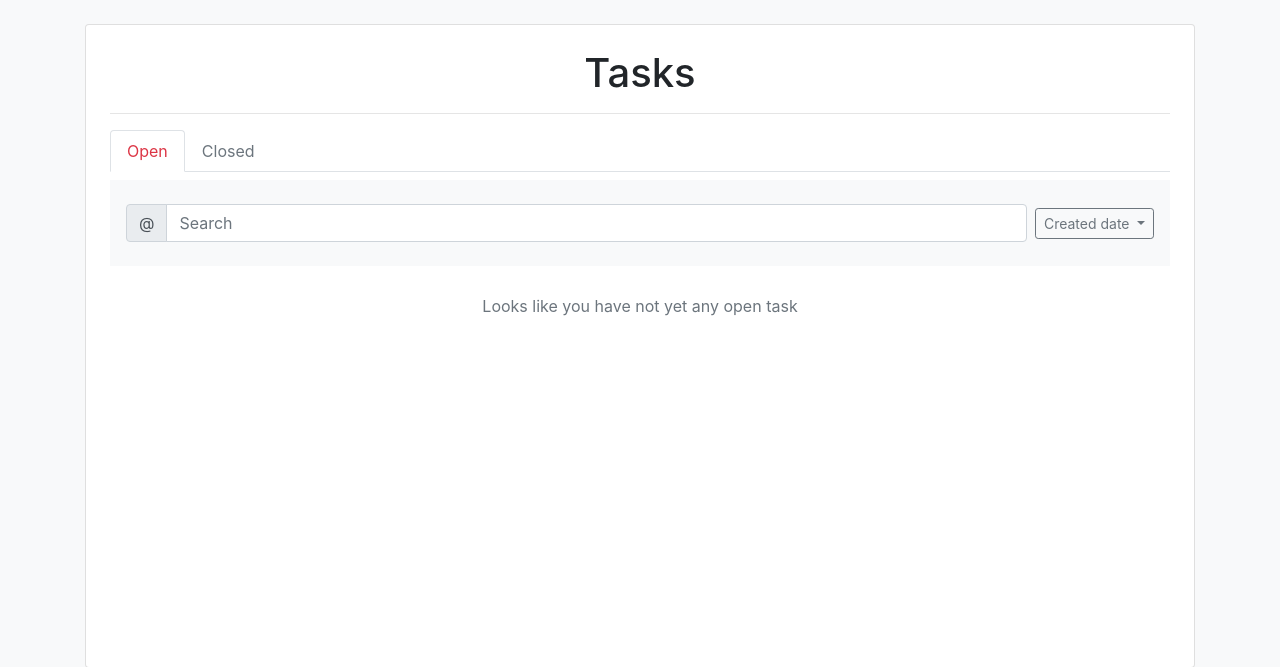
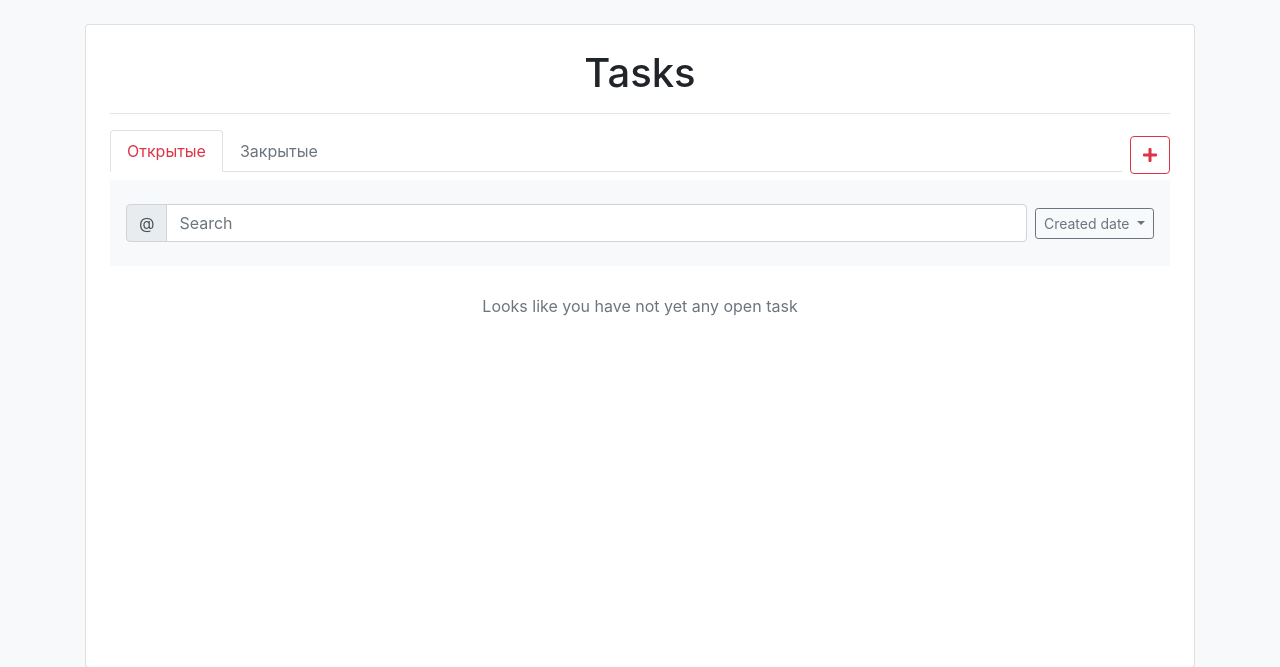
Before and after one commit to azinit/wlhub, a Django app: page /tasks/ in a window 1280 px wide. Shown: the part 72-739 px from the top of the page. Run offline with Django 3.2, Linux system fonts and the light colour scheme; the visitor is signed in with stand-in values (Sample User, id 1); data that the repository does not hold is empty; some libraries are stand-ins or nearby versions.

Commit message:
feat(tasks): minor fixes

```diff
--- a/wlhub/dictionaries/models.py
+++ b/wlhub/dictionaries/models.py
@@ -45,4 +45,4 @@ class Subject(ModelStrMixin, models.Model):
     description = models.TextField("Описание", blank=True, default="")
 
     def __str__(self):
-        return f'{self.area}/{self.name}'
+        return f'{self.area} | {self.name}'
--- a/wlhub/static/tasks/index.css
+++ b/wlhub/static/tasks/index.css
@@ -9,7 +9,7 @@
 }
 
 .task-details__form #div_id_name,
-.task-details__form #div_id_subject,
+.task-details__form #div_id_state,
 .task-details__form #div_id_details,
 .task-details__btn {
     flex-basis: 100% !important;
--- a/wlhub/tasks/forms.py
+++ b/wlhub/tasks/forms.py
@@ -8,9 +8,9 @@ class TaskForm(forms.ModelForm):
         model = Task
         fields = (
             "name",
+            "state",
+            "details",
             "subject",
-            "details",
-            "state",
             "report_status",
             "priority",
             # TODO: "tags",
--- a/wlhub/tasks/models.py
+++ b/wlhub/tasks/models.py
@@ -27,7 +27,7 @@ class TaskState(ModelStrMixin, models.Model):
         return self.name
 
 
-class TaskPriority(ModelStrMixin, models.Model):
+class TaskPriority(models.Model):
     """
     Приоритет задачи
     :example "Важно (5)"
@@ -39,6 +39,9 @@ class TaskPriority(ModelStrMixin, models.Model):
 
     name = models.CharField("Название", max_length=20)
     value = models.IntegerField("Целочисленное значение приоритета")
+
+    def __str__(self):
+        return f'({self.value}) {self.name}'
 
 
 class Task(ModelStrMixin, models.Model):
--- a/wlhub/templates/includes/wrapper.html
+++ b/wlhub/templates/includes/wrapper.html
@@ -12,7 +12,7 @@
     <link rel="stylesheet" href="{% static 'common/index.css' %}">
     <link rel="stylesheet" href="{% static 'components/task_item.css' %}">
     <link rel="stylesheet" href="https://use.fontawesome.com/releases/v5.8.1/css/all.css" integrity="sha384-50oBUHEmvpQ+1lW4y57PTFmhCaXp0ML5d60M1M7uH2+nqUivzIebhndOJK28anvf" crossorigin="anonymous">
-    {% block head %}
+    {% block styles %}
     {% endblock %}
 </head>
 <body>
--- a/wlhub/templates/sign-in/index.html
+++ b/wlhub/templates/sign-in/index.html
@@ -1,7 +1,7 @@
 {% extends 'includes/wrapper.html' %}
 {% load static %}
 
-{% block head %}
+{% block styles %}
     <link rel="stylesheet" href="{% static 'auth/index.css' %}">
 {% endblock %}
 
--- a/wlhub/templates/sign-up/index.html
+++ b/wlhub/templates/sign-up/index.html
@@ -1,7 +1,7 @@
 {% extends 'includes/wrapper.html' %}
 {% load static %}
 
-{% block head %}
+{% block styles %}
     <link rel="stylesheet" href="{% static 'auth/index.css' %}">
 {% endblock %}
 
--- a/wlhub/templates/task/create.html
+++ b/wlhub/templates/task/create.html
@@ -2,7 +2,7 @@
 {% load crispy_forms_tags %}
 {% load static %}
 
-{% block head %}
+{% block styles %}
     <link rel="stylesheet" href="{% static "/tasks/index.css" %}">
 {% endblock %}
 
--- a/wlhub/templates/task/edit.html
+++ b/wlhub/templates/task/edit.html
@@ -2,7 +2,7 @@
 {% load crispy_forms_tags %}
 {% load static %}
 
-{% block head %}
+{% block styles %}
     <link rel="stylesheet" href="{% static "/tasks/index.css" %}">
 {% endblock %}
 
--- a/wlhub/templates/tasks/index.html
+++ b/wlhub/templates/tasks/index.html
@@ -12,18 +12,25 @@
                     <h1 class="mb-0">Tasks</h1>
                 </div>
                 <hr/>
-                <ul class="nav nav-tabs mb-2">
+                <div class="tasks__toolbar d-flex align-items-center">
+                    <ul class="nav nav-tabs mb-2 flex-grow-1">
                         <li class="nav-item">
                             <a class="nav-link text-secondary {% if category == "open" %}active text-danger{% endif %}"
                                href="{% url 'tasks-list' %}?category=open">
-                            Open
+                                Открытые
                             </a>
                         </li>
                         <li class="nav-item">
                             <a class="nav-link text-secondary {% if category == "closed" %}active text-danger{% endif %}"
-                           href="{% url 'tasks-list' %}?category=closed">Closed</a>
+                               href="{% url 'tasks-list' %}?category=closed">Закрытые</a>
                         </li>
                     </ul>
+                    <div class="tasks__buttons ml-2">
+                        <a class="create-issue btn btn-outline-danger" title="Создать новую задачу" href="{% url "tasks-details--create" %}">
+                            <i class="fa fa-plus"></i>
+                        </a>
+                    </div>
+                </div>
                 {% include 'tasks/includes/toolbar.html' %}
                 <div class="mt-1">
                     {% include 'tasks/includes/tasks.html' %}
--- a/wlhub/templates/users/index.html
+++ b/wlhub/templates/users/index.html
@@ -1,6 +1,6 @@
 {% extends 'includes/wrapper.html' %}
 
-{% block head %}
+{% block styles %}
     <style>
         .stat {
             color: var(--gray);
```
Also changed, not shown: wlhub/tasks/migrations/0015_auto_20200912_1813.py (added). Lines whose indentation alone changed are shown as unchanged.
